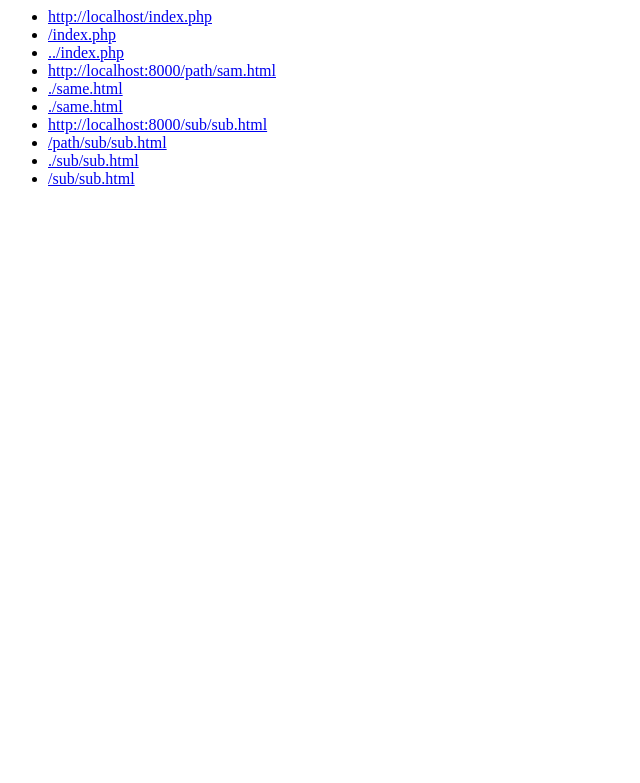
After one commit to genehs/opentutorialsWebAppCreate, a PHP site: page /path/1.html in a window 1280 px wide. The commit adds this page. Shown: the top 783 px of the page, without its empty margins (0-640 px from the left). Run offline with PHP 8.4, Linux system fonts and the light colour scheme.

Commit message:
절대 경로와 상대 경로

```diff
--- /dev/null
+++ b/path/1.html
@@ -0,0 +1,16 @@
+<html>
+    <body>
+      <ul>
+      <li><a href="http://localhost:8000/index.php"> http://localhost/index.php </a></li>
+      <li><a href="/index.php">/index.php</a></li>
+      <li><a href="../index.php">../index.php</a></li>
+      <li><a href="http://localhost:8000/path/sam.html">http://localhost:8000/path/sam.html</a></li>
+      <li><a href="./same.html">./same.html</a></li>
+      <li><a href="same.html">./same.html</a></li>
+      <li><a href="http://localhost:8000/sub/sub.html">http://localhost:8000/sub/sub.html</a></li>
+      <li><a href="/path/sub/sub.html">/path/sub/sub.html</a></li>
+      <li><a href="./sub/sub.html">./sub/sub.html</a></li>
+      <li><a href="/sub/sub.html">/sub/sub.html</a></li>
+      </ul>
+    </body>
+</html>
--- /dev/null
+++ b/path/same.html
@@ -0,0 +1,5 @@
+<html>
+    <body>
+        same
+    </body>
+</html>
```
Also changed, not shown: index.html (deleted, +0 -23 lines), index.php (+6 -6 lines), README.md, path/sub/sub.html (added).
